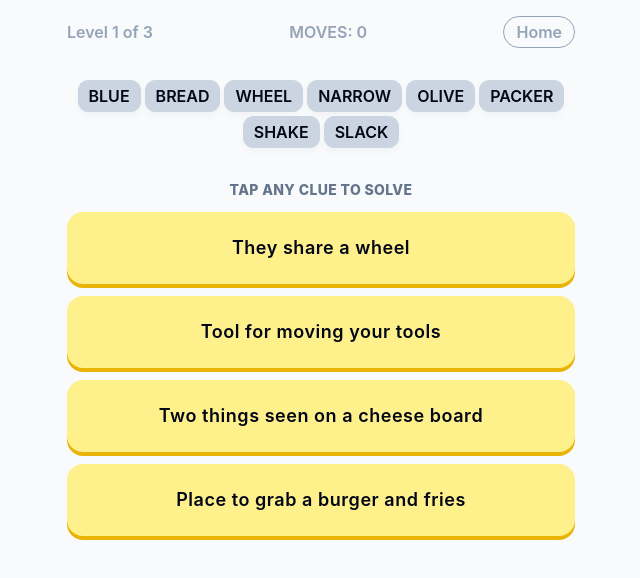
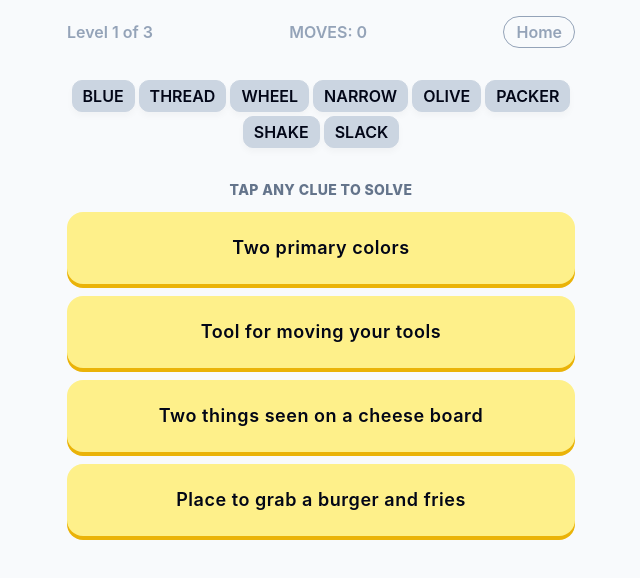
Before and after one commit to PabsMW/rhyme-reason, a React (Vite) app: page /play in a window 1280 px wide. Shown: the top 578 px of the page, without its empty margins (319-959 px from the left). Built offline with nearby package versions, Linux system fonts and the light colour scheme.

Commit message:
Update easy puzzle level 1 clue to use THREAD instead of BREAD.
Co-authored-by: Cursor <cursoragent@cursor.com>

```diff
--- a/src/data/puzzles.ts
+++ b/src/data/puzzles.ts
@@ -13,7 +13,7 @@ export const EASY_PUZZLE: GameDefinition = {
       level: 1,
       authoredCloudWords: [
         "BLUE",
-        "BREAD",
+        "THREAD",
         "WHEEL",
         "NARROW",
         "OLIVE",
@@ -24,9 +24,9 @@ export const EASY_PUZZLE: GameDefinition = {
       hints: [
         {
           id: "easy-l1-h1",
-          clueText: "They share a wheel",
+          clueText: "Two primary colors",
           anchorCloudWord: "BLUE",
-          rhymeWith: "BREAD",
+          rhymeWith: "THREAD",
         },
         {
           id: "easy-l1-h2",
```
